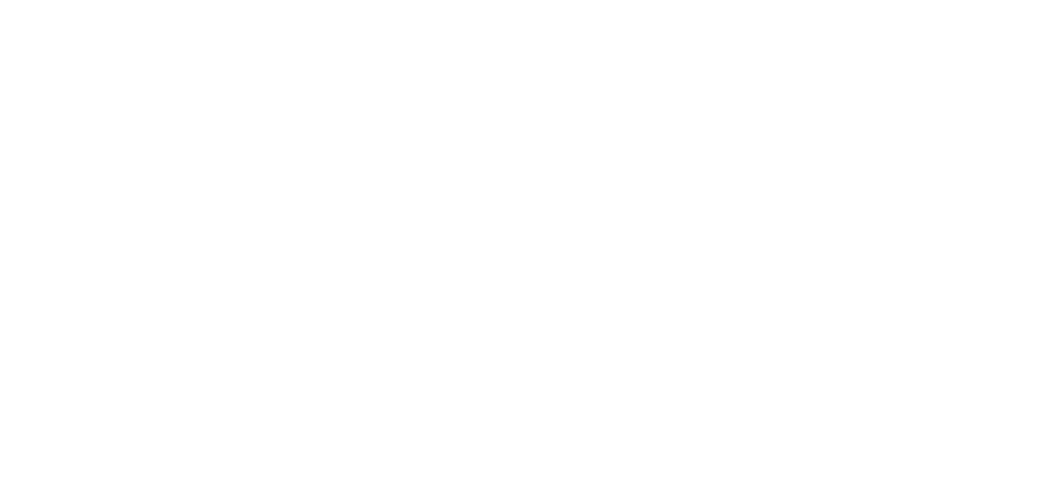
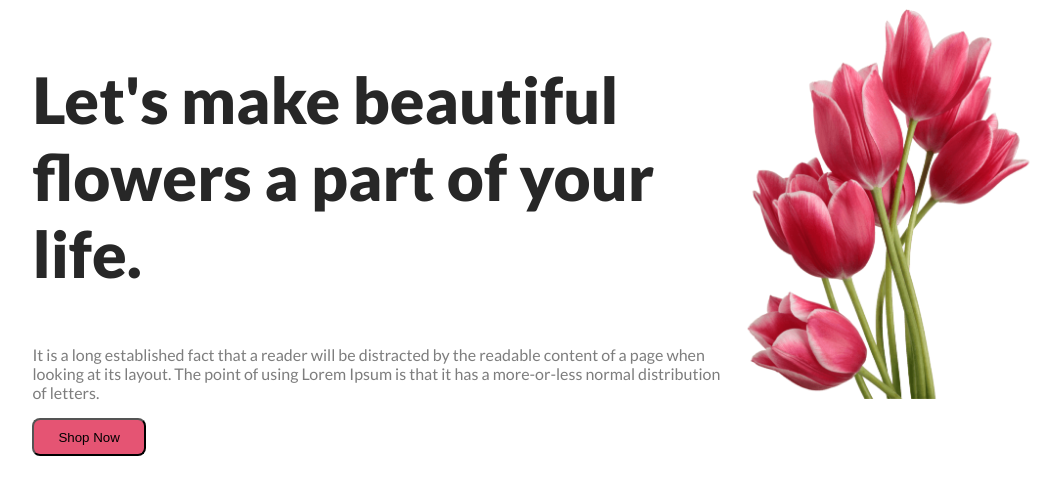
Before and after one commit to Nissanbarua/Flower-shop-website, a plain HTML site: page index.html in a window 1280 px wide. Shown: the whole page, without its empty margins (102-1163 px from the left). Drawn offline with Linux system fonts and the light colour scheme; a web font is replaced by a local one.

Commit message:
header section added

```diff
--- a/index.html
+++ b/index.html
@@ -4,8 +4,23 @@
     <meta charset="UTF-8">
     <meta name="viewport" content="width=device-width, initial-scale=1.0">
     <title>Let's make beautiful flowers a part of your life.</title>
+    <link rel="stylesheet" href="styles/Flower-shop.css">
 </head>
 <body>
+    <header>
+        <section class="hero-container">
+            <div class="hero-content">
+                <h1>Let's make beautiful flowers a part of your life.</h1>
+                <p>It is a long established fact that a reader will be distracted by the readable content of a page when looking at its layout. The point of using Lorem Ipsum is that it has a more-or-less normal distribution of letters.</p>
+                <button class="primary-btn" type="button">Shop Now</button>
+            </div>
+            <div class="hero-bg">
+                <img src="Flower Asset/hero.png" alt="">
+            </div>
+        </section>
+    </header>
+    <main></main>
+    <footer></footer>
 
 </body>
 </html>
--- a/styles/Flower-shop.css
+++ b/styles/Flower-shop.css
@@ -0,0 +1,36 @@
+@import url('https://fonts.googleapis.com/css2?family=Cedarville+Cursive&family=Lato:ital,wght@0,100;0,300;0,400;0,700;0,900;1,100;1,300;1,400;1,700;1,900&family=Mulish:ital,wght@0,200..1000;1,200..1000&display=swap');
+
+/* shared styles */
+body{
+    font-family: "Lato", sans-serif;
+}
+.primary-btn{
+    border-radius: 8px;
+background: rgb(229, 84, 115);
+padding: 0.6rem 1.5rem 0.6rem 1.5rem;
+}
+
+/* header related styles */
+.hero-container{
+    width: 100%;
+    display: flex;
+}
+.hero-content{
+    margin-left: 10%;
+    text-align: left;
+}
+.hero-content h1{
+    font-size: 4rem;
+    font-weight: 800;
+    color: rgb(39, 39, 39);
+}
+.hero-content p{
+    font-size: 1rem;
+    color: rgba(39, 39, 39, 0.6);
+}
+.hero-bg{
+    margin-right: 10%;
+}
+.hero-bg img{
+    width: 100%;
+}
```
